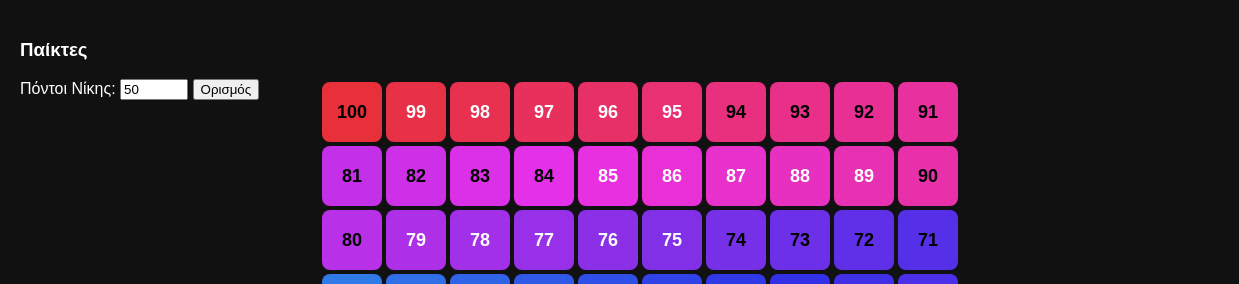
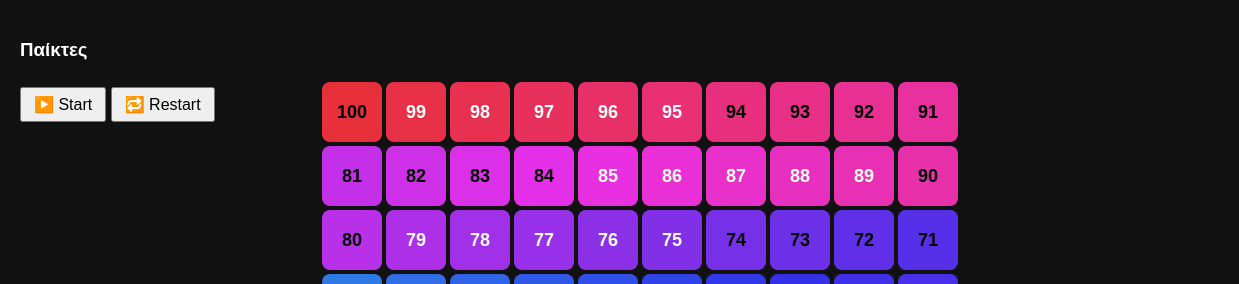
Before and after one commit to knitman/boardattack, a website: page public/index.html in a window 1280 px wide. Both pictures are taken after a click on the button "Ορισμός". Shown: the top 284 px of the page, 0-1239 px from the left. Drawn offline with nearby package versions, Linux system fonts and the light colour scheme; no server answers.

Commit message:
Update index.html

```diff
--- a/public/index.html
+++ b/public/index.html
@@ -20,10 +20,7 @@ body{margin:0;background:#111;color:white;font-family:Arial;}
   position:relative;font-size:18px;
 }
 .tokenOnBoard{
-  position:absolute;
-  bottom:2px;
-  right:4px;
-  font-size:28px;
+  position:absolute;bottom:2px;right:4px;font-size:28px;
 }
 #players{position:absolute;left:20px;top:20px;}
 #qrBox{position:absolute;right:20px;top:20px;}
@@ -38,6 +35,11 @@ body{margin:0;background:#111;color:white;font-family:Arial;}
   background:#000;border:3px solid #fff;
   padding:40px 60px;border-radius:16px;font-size:32px;
 }
+button{
+  margin-top:8px;
+  font-size:16px;
+  padding:6px 12px;
+}
 </style>
 </head>
 <body>
@@ -45,10 +47,15 @@ body{margin:0;background:#111;color:white;font-family:Arial;}
 <div id="players">
   <h3>Παίκτες</h3>
 
-  <div style="margin-top:10px;">
+  <div id="scoreSetup" style="margin-top:10px;">
     Πόντοι Νίκης:
     <input type="number" id="targetInput" value="50" style="width:60px;">
     <button onclick="setTarget()">Ορισμός</button>
+  </div>
+
+  <div id="gameControls" style="display:none; margin-top:10px;">
+    <button onclick="startGame()">▶️ Start</button>
+    <button onclick="restartGame()">🔁 Restart</button>
   </div>
 </div>
 
@@ -68,12 +75,28 @@ const playersDiv = document.getElementById("players");
 const overlay = document.getElementById("overlay");
 const overlayBox = document.getElementById("overlayBox");
 
+const scoreSetup = document.getElementById("scoreSetup");
+const gameControls = document.getElementById("gameControls");
+
 function setTarget(){
   const val = parseInt(document.getElementById("targetInput").value);
   socket.emit("setTargetScore", val);
+
+  scoreSetup.style.display = "none";
+  gameControls.style.display = "block";
 }
 
-// ===== BUILD SNAKE BOARD =====
+function startGame(){
+  overlayBox.textContent="Το παιχνίδι ξεκινά!";
+  overlay.classList.add("show");
+  setTimeout(()=>overlay.classList.remove("show"),2000);
+}
+
+function restartGame(){
+  location.reload();
+}
+
+// ===== BUILD BOARD =====
 const cellMap = {};
 
 function colorFor(i){
@@ -97,15 +120,12 @@ for(let r=9;r>=0;r--){
   }
 }
 
-// ===== PLAYERS / SCORES =====
+// ===== PLAYERS =====
 socket.on("updatePlayers",(players)=>{
   playersDiv.innerHTML = `
     <h3>Παίκτες</h3>
-    <div style="margin-top:10px;">
-      Πόντοι Νίκης:
-      <input type="number" id="targetInput" value="50" style="width:60px;">
-      <button onclick="setTarget()">Ορισμός</button>
-    </div>
+    <div id="scoreSetup" style="margin-top:10px; display:none;"></div>
+    <div id="gameControls" style="margin-top:10px;"></div>
   `;
 
   players.forEach(p=>{
```
